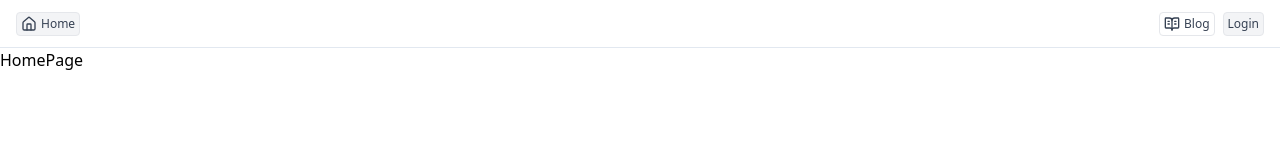
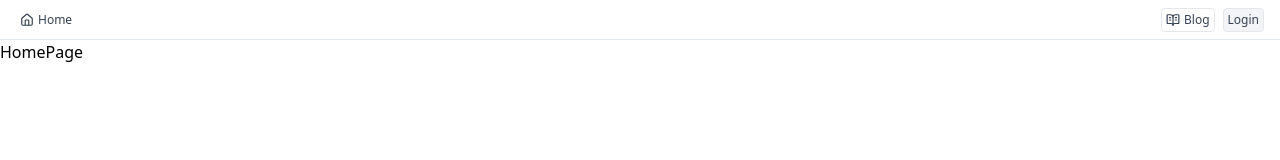
Before and after one commit to jiliangarette/crud-app, a React (Vite) app in the folder client/: page / in a window 1280 px wide. Shown: the top 160 px of the page. Built offline with nearby package versions, Linux system fonts and the light colour scheme.

Commit message:
add navbar layout component for header

```diff
--- a/client/src/components/layouts/NavbarLayout.jsx
+++ b/client/src/components/layouts/NavbarLayout.jsx
@@ -4,17 +4,17 @@ import { BookOpenText, HomeIcon } from "lucide-react";
 
 const NavbarLayout = () => {
   return (
-    <nav className="h-12 px-4 flex justify-between items-center border-b border-slate-200">
+    <nav className="h-10 px-4 flex justify-between items-center border-b border-slate-200">
       <div>
         <Link to="/">
-          <Button variant="simple" icon={<HomeIcon size={16} />}>
+          <Button variant="ghost" icon={<HomeIcon size={14} />}>
             Home
           </Button>
         </Link>
       </div>
       <div className="flex gap-2">
         <Link to="/blog">
-          <Button icon={<BookOpenText size={16} />}>Blog</Button>
+          <Button icon={<BookOpenText size={14} />}>Blog</Button>
         </Link>
         <Link to="/login">
           <Button variant="primary">Login</Button>
```
